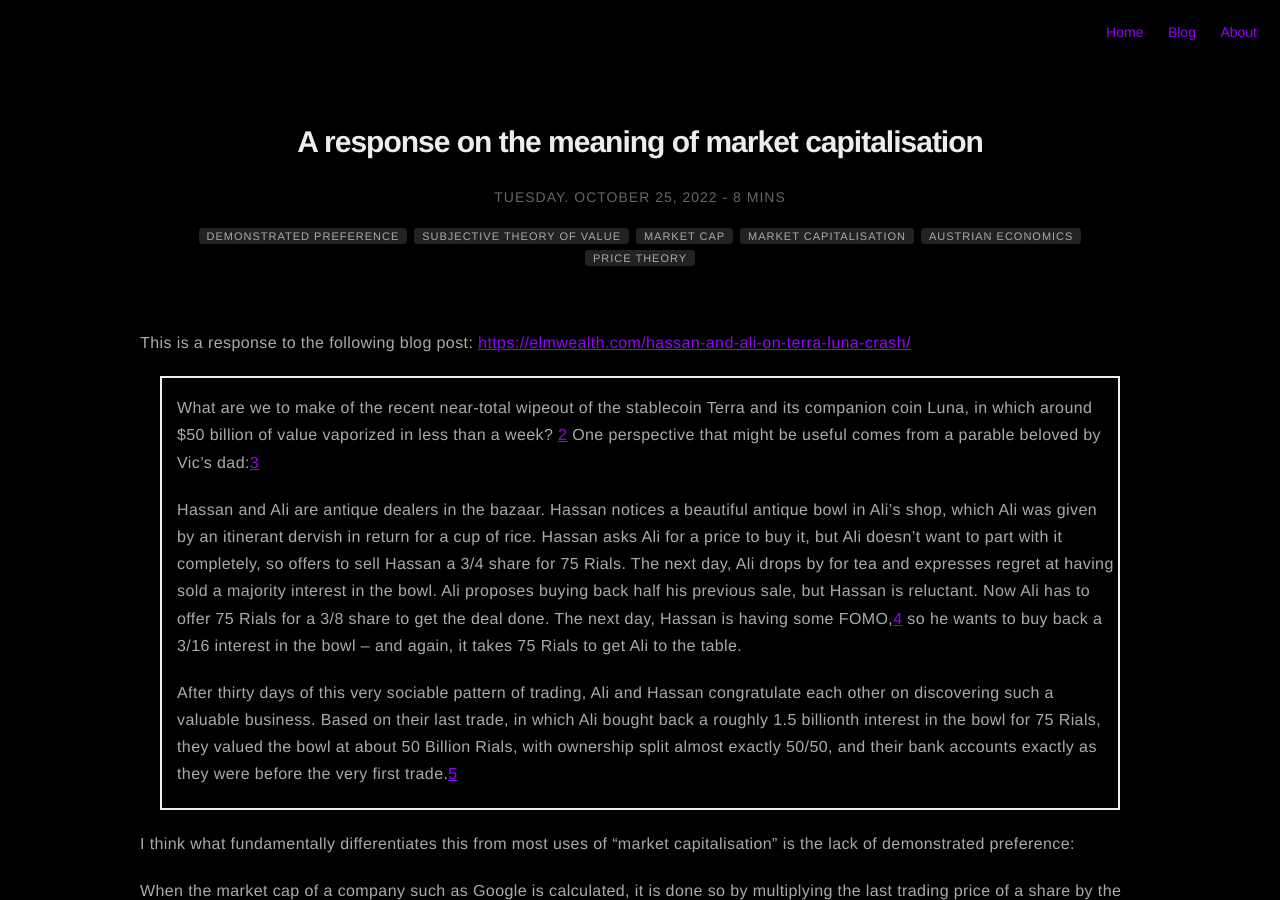
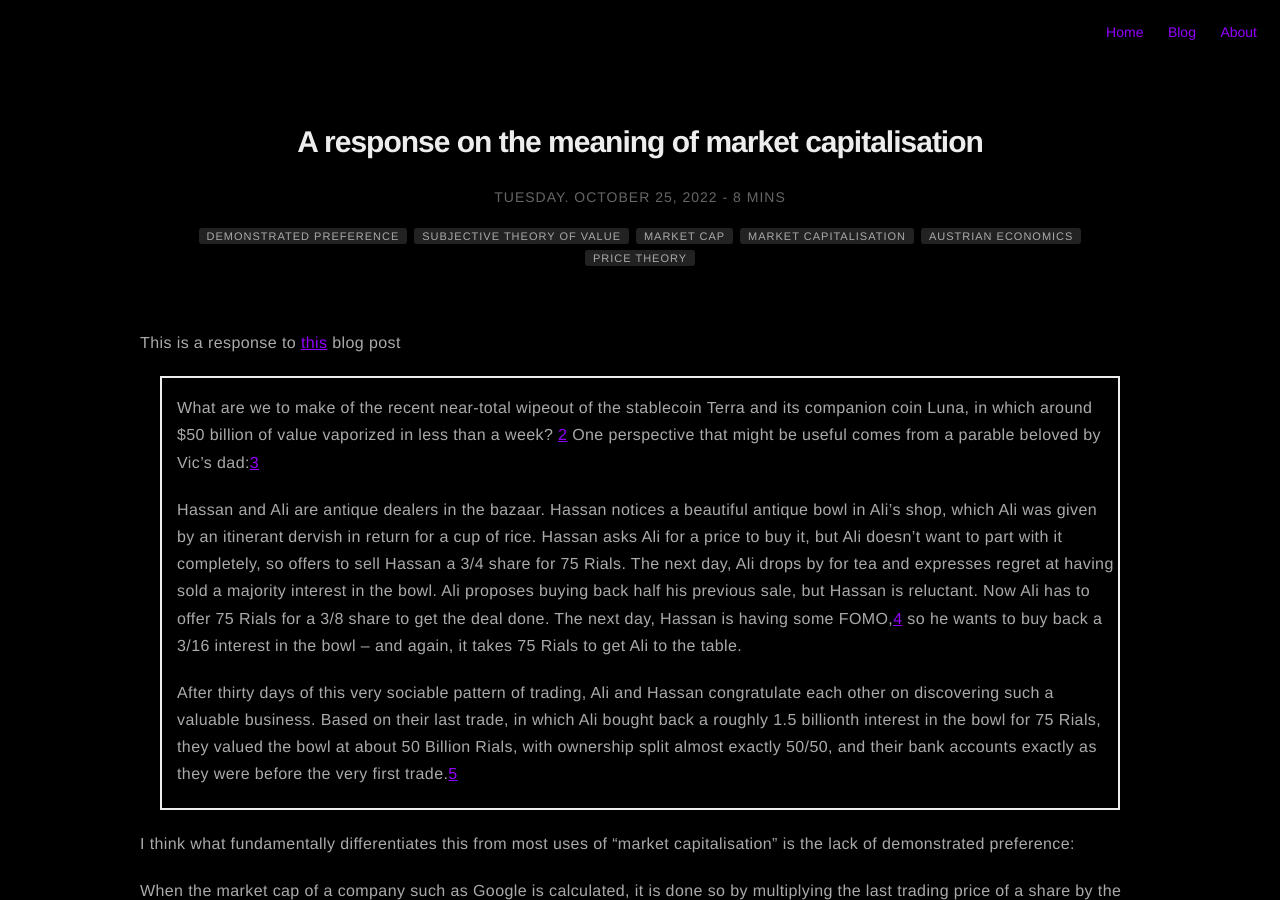
Before and after one commit to distbit0/distbit.xyz, a Jekyll site: the page built from _posts/2022-10-25-meaning-of-market-capitalisation.md, in a window 1280 px wide and 900 px high. Built offline with Jekyll 4.4.1, drawn with Linux system fonts in a browser that asks for light colours; nearby versions of some CDN libraries; comment, search, counter and statistics services are not loaded.

Commit message:
update link

```diff
--- a/_posts/2022-10-25-meaning-of-market-capitalisation.md
+++ b/_posts/2022-10-25-meaning-of-market-capitalisation.md
@@ -16,7 +16,7 @@ author: distbit
 description: A response to a blog post analysing the value lost resulting from the terra luna crash.
 ---
 
-This is a response to the following blog post: [https://elmwealth.com/hassan-and-ali-on-terra-luna-crash/]()
+This is a response to [this](https://elmwealth.com/hassan-and-ali-on-terra-luna-crash/) blog post
 
 > What are we to make of the recent near-total wipeout of the stablecoin Terra and its companion coin Luna, in which around $50 billion of value vaporized in less than a week? [2](https://elmwealth.com/hassan-and-ali-on-terra-luna-crash/#easy-footnote-bottom-2-5327) One perspective that might be useful comes from a parable beloved by Vic’s dad:[3](https://elmwealth.com/hassan-and-ali-on-terra-luna-crash/#easy-footnote-bottom-3-5327)
 >
```
